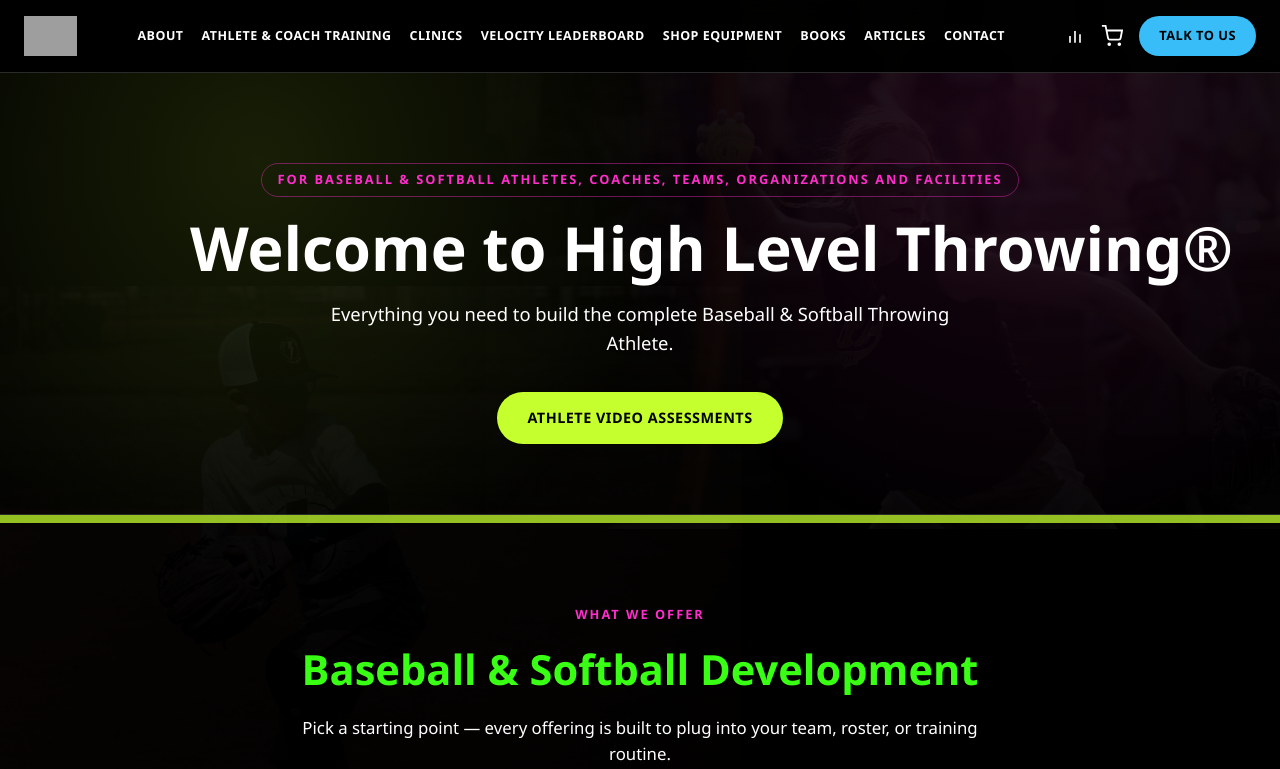
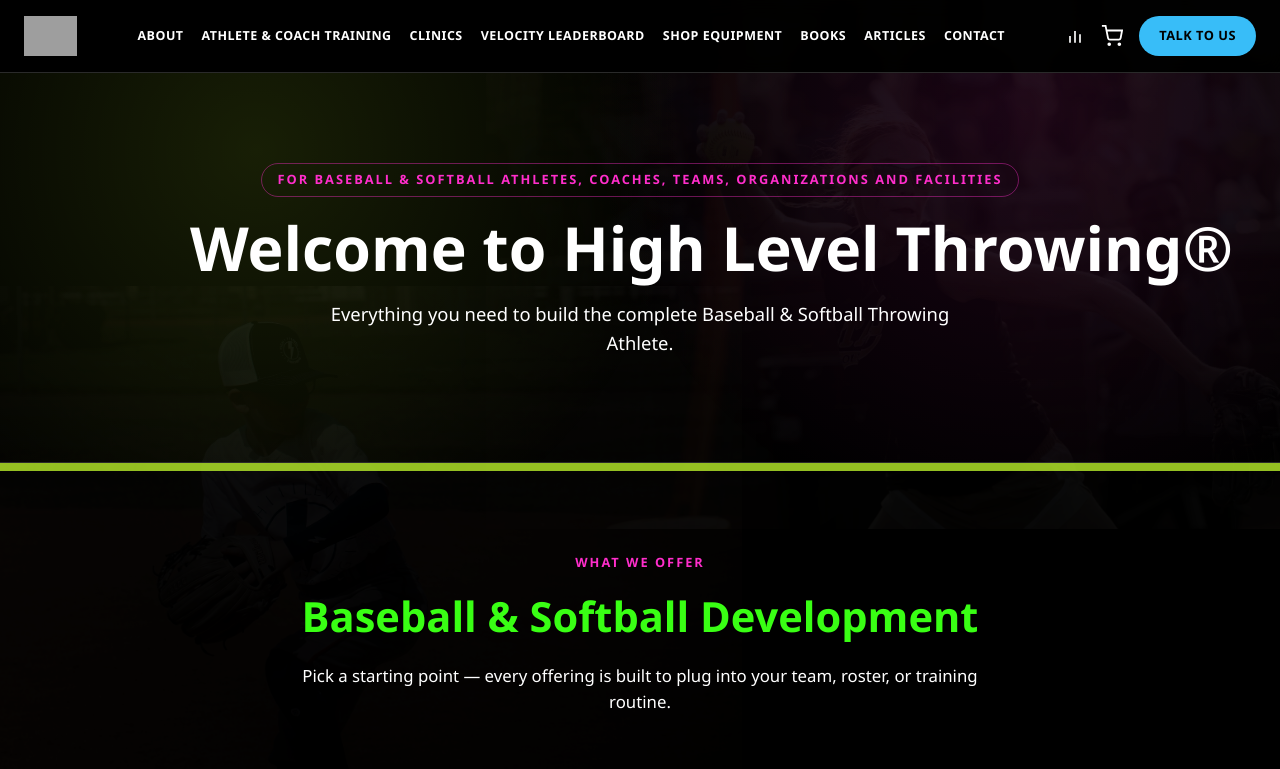
Before and after one commit to highlevelthrowing/High-Level-Throwing, a Next.js app: page / in a window 1280 px wide. Shown: the top 769 px of the page. Built offline with nearby package versions, Linux system fonts and the light colour scheme; grey boxes are pictures that could not be loaded.

Commit message:
Drop the hero CTA pill on the homepage
Co-Authored-By: Claude Opus 5 <noreply@anthropic.com>

```diff
--- a/src/app/page.tsx
+++ b/src/app/page.tsx
@@ -129,11 +129,6 @@ export default async function Home() {
           Welcome to High Level Throwing<em style={{ color: "#fff" }}>®</em>
         </h1>
         <p>Everything you need to build the complete Baseball &amp; Softball Throwing Athlete.</p>
-        <div className="hero-ctas">
-          <Link className="btn btn-primary" href="/video-assessment">
-            Athlete Video Assessments
-          </Link>
-        </div>
       </section>
 
       <section id="services">
```
